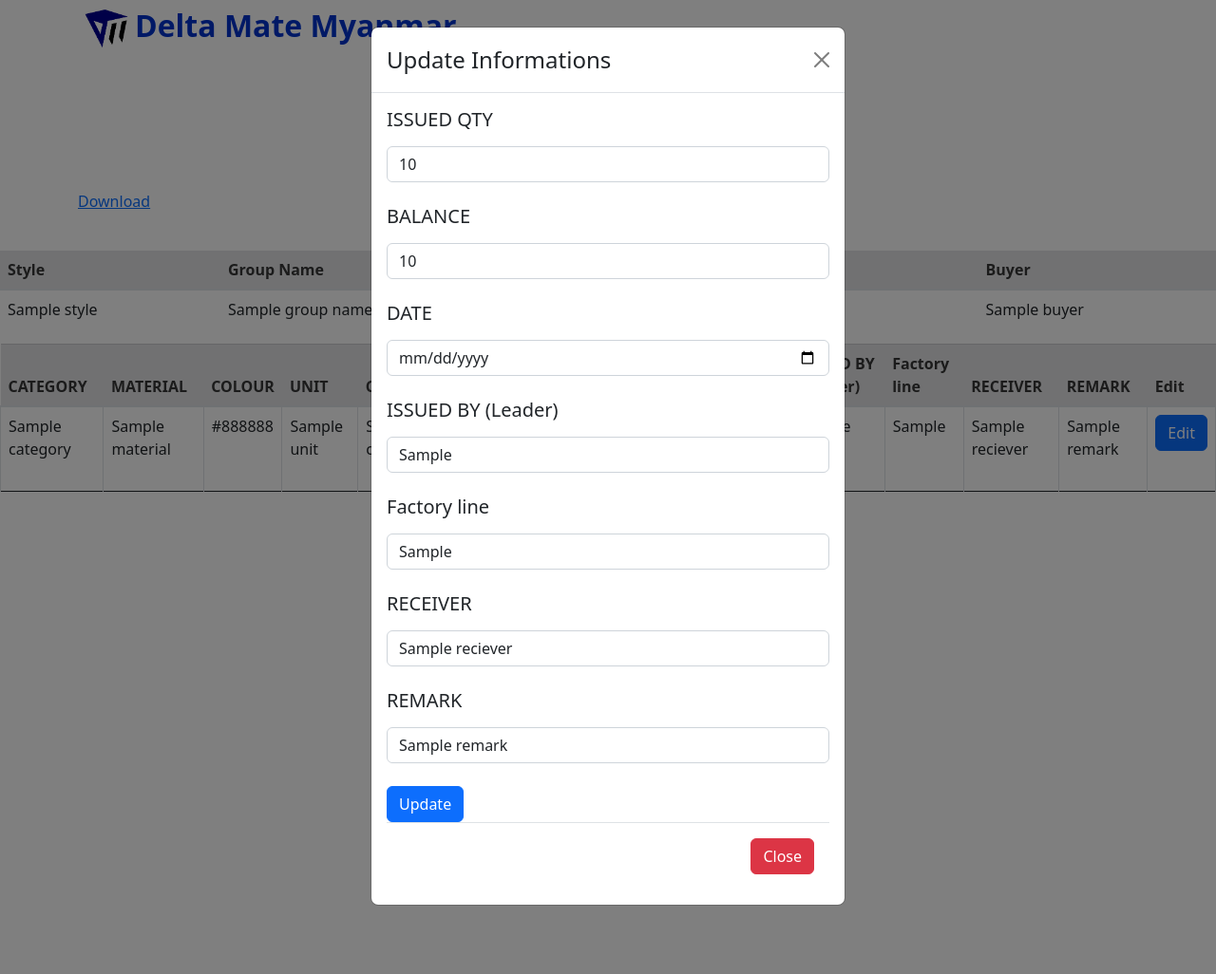
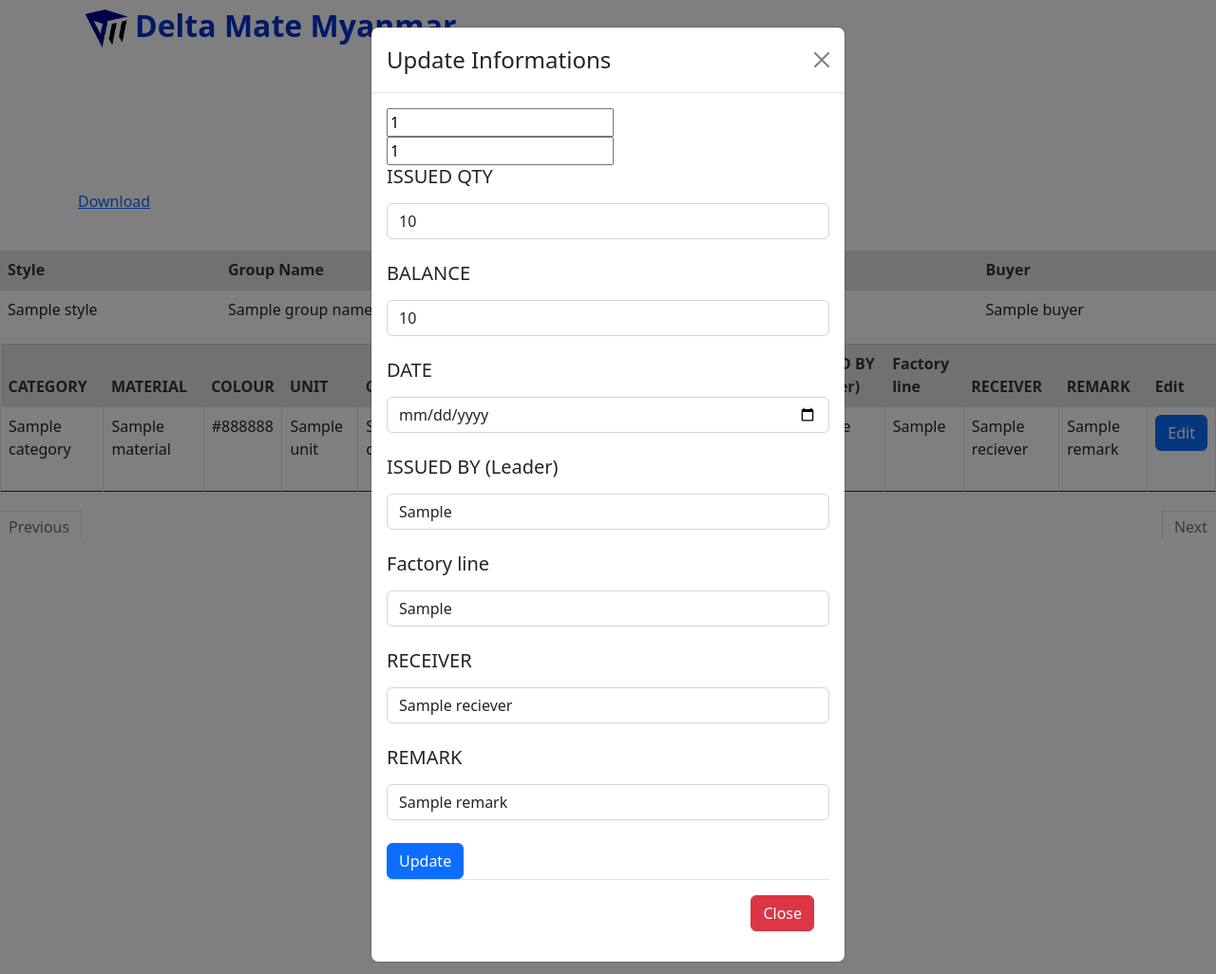
Before and after one commit to Shu-Naing/delatmate, a Flask app: template templates/consumptionreport.html in a window 1280 px wide, after a click on "Edit". Shown: the whole page at 95% size. Run offline with Flask 3, Linux system fonts and the light colour scheme; the template is opened without the code that fills it: most values are stand-ins (such as "Sample title", 1, 10 or a date in 2020).

Commit message:
small changes

```diff
--- a/models.py
+++ b/models.py
@@ -83,8 +83,8 @@ class Mocdm_pending(UserMixin, db.Model):
 class Mocdm_consumption(UserMixin, db.Model):
     id = db.Column(db.Integer, primary_key=True)
     erp_id = db.Column(db.Integer)
-    issued_qty = db.Column(db.Integer)
-    balance = db.Column(db.Integer)
+    issued_qty = db.Column(db.Integer, default=0)
+    balance = db.Column(db.Integer, default=0)
     date = db.Column(db.Date)
     issued_by_leader = db.Column(db.String(255))
     factory_line = db.Column(db.String(255))
--- a/templates/consumptionreport.html
+++ b/templates/consumptionreport.html
@@ -111,13 +111,17 @@
                             <!-- Modal body -->
                             <div class="modal-body">
                               <form action="{{url_for('auth.consumptionreportUpdate')}}" method="POST">
-
-
+                                <!-- {% if row.id == 'none' %} -->
+                                  <!-- <input type="hidden"  name="id" value="0"> -->
+                                <!-- {% else %} -->
+                                  <input type="text"  name="id" value="{{row.id}}">
+                                <!-- {% endif %} -->
+                                  <input type="text"  name="erpid" value="{{row.erpid}}">
                                   <h5>ISSUED QTY</h5>
-                                    <input type="text" class="form-control mt-3" name="issued_qty"  value="{{row.issued_qty}}">
+                                  <input type="number" class="form-control mt-3" name="issued_qty"  value="{{row.issued_qty}}">
                                   <br>
                                   <h5>BALANCE</h5>
-                                    <input type="text" class="form-control mt-3" name="balance"  value="{{row.balance}}">
+                                  <input type="number" class="form-control mt-3" name="balance"  value="{{row.balance}}">
                                   <br>
                                   <h5>DATE</h5>
                                   <input type="date" class="form-control mt-3" name="date"  value="{{row.date}}">
@@ -151,6 +155,29 @@
 
                     </tbody>
                 </table>
+                <ul class="pagination">
+                  {% if all_data.has_prev %}
+                   <li class="page-item"><a class="page-link" href="{{ url_for('auth.consumptionreport', page_num=all_data.prev_num) }}">Previous</a></li>
+                  {% else %}
+                   <li class="page-item disabled"><span class="page-link">Previous</span>
+                  {% endif %}
+                   </li>
+
+                  {% for page in all_data.iter_pages(left_edge=3, right_edge=3) %}
+                  {% if page %}
+                   <li class="page-item"><a class="page-link" href="{{ url_for('auth.consumptionreport', page_num=page) }}">{{ page }}</a></li>
+                  {% else %}
+                   <li class="page-item disabled" id="example_ellipsis"><a href="#" class="page-link">…</a></li>
+                  {% endif %}
+                  {% endfor %}
+
+                  {% if all_data.has_next %}
+                   <li class="page-item"><a class="page-link" href="{{ url_for('auth.consumptionreport', page_num=all_data.next_num) }}">Next</a></li>
+                  {% else %}
+                   <li class="page-item disabled"><span class="page-link">Next</span>
+                  {% endif %}
+                   </ul>
+              </div>
               </div>
 
 {% endblock %}
```
Also changed, not shown: auth.py (+20 -13 lines), static/uploads/7628949.jpg (deleted), static/uploads/deltamatelogo.jpg (deleted), templates/pendingfileupload.html (line endings or trailing spaces). Lines whose indentation alone changed are shown as unchanged.
